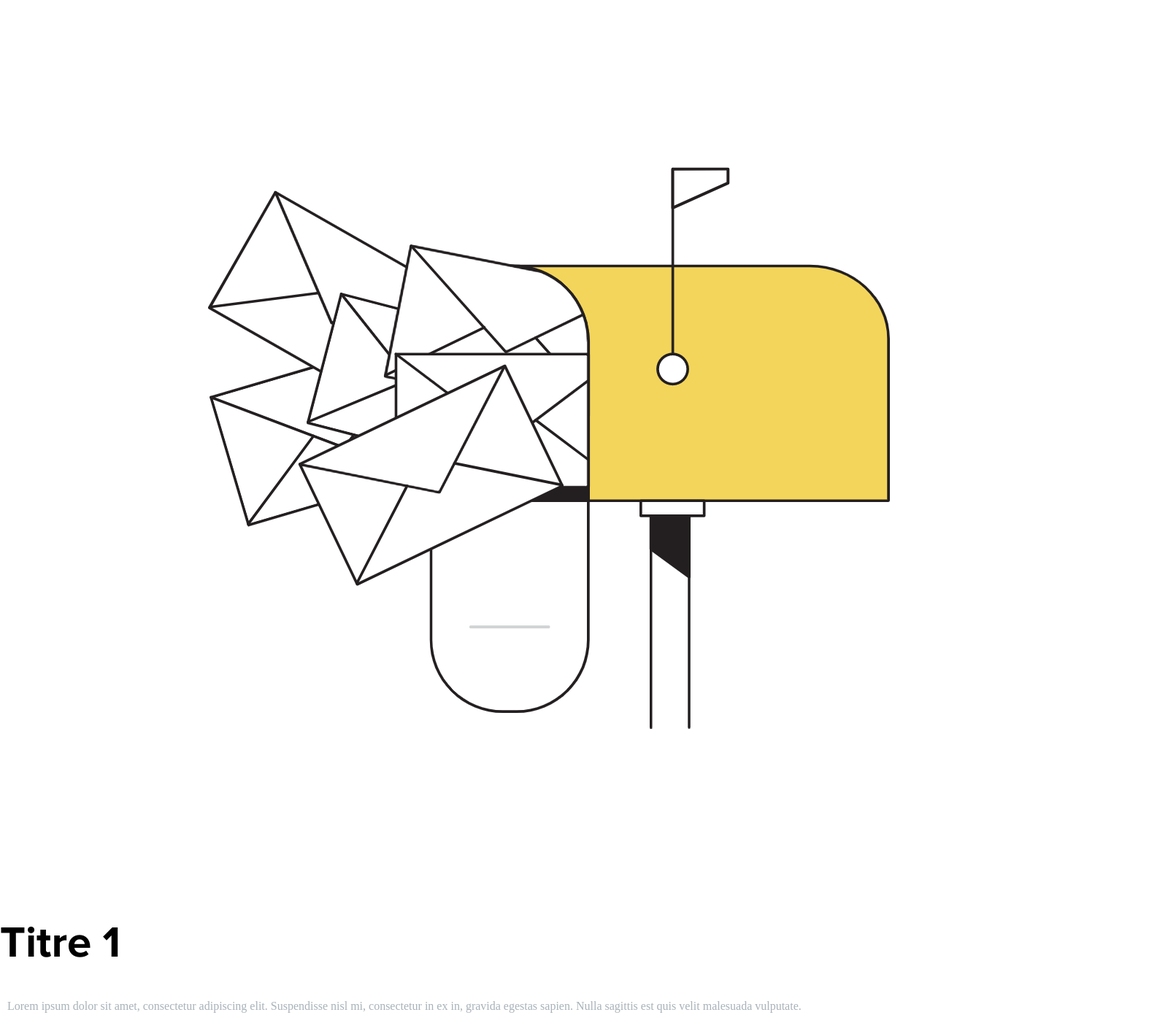
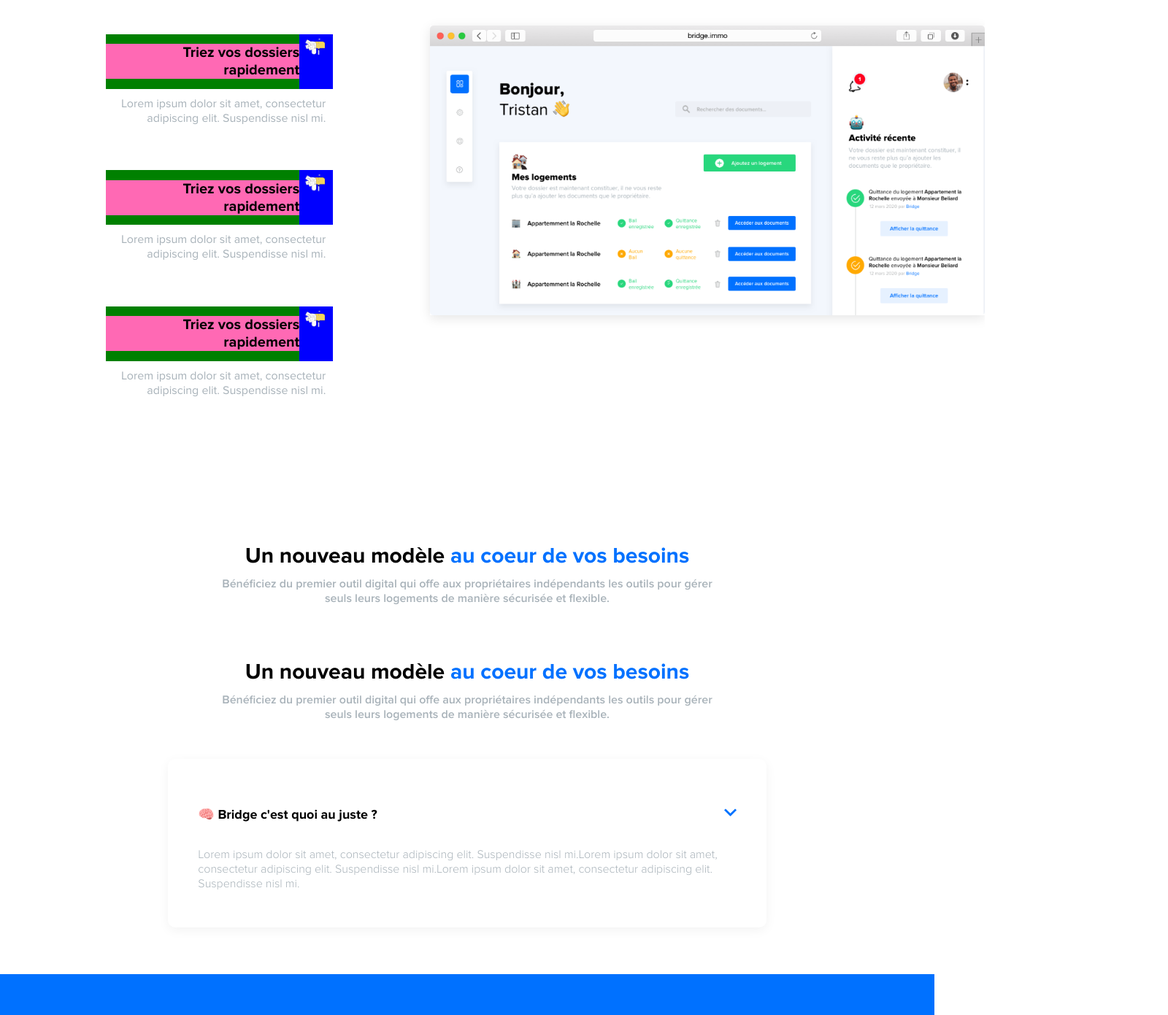
Before and after one commit to bridge-immo/landing, a plain HTML site: page concept.html in a window 1280 px wide. Shown: the part 2640-4031 px from the top of the page at 73% size, 1600 px wide, since content can reach past the window. Drawn offline with nearby package versions, Linux system fonts and the light colour scheme.

Commit message:
Page concept construction 2

```diff
--- a/concept.html
+++ b/concept.html
@@ -150,21 +150,91 @@
       <div class="left-screen-section">
         <div class="card-screen-section">
           <div class="title-line">
+            <h1>Triez vos dossiers rapidement</h1>
             <div class="title-line-image">
               <img src="img/full_inbox_.png" alt="full_inbox_.png" />
             </div>
-            <h1>Titre 1</h1>
           </div>
           <p>
             Lorem ipsum dolor sit amet, consectetur adipiscing elit. Suspendisse
-            nisl mi, consectetur in ex in, gravida egestas sapien. Nulla
-            sagittis est quis velit malesuada vulputate.
+            nisl mi.
+          </p>
+        </div>
+
+        <div class="card-screen-section">
+          <div class="title-line">
+            <h1>Triez vos dossiers rapidement</h1>
+            <div class="title-line-image">
+              <img src="img/full_inbox_.png" alt="full_inbox_.png" />
+            </div>
+          </div>
+          <p>
+            Lorem ipsum dolor sit amet, consectetur adipiscing elit. Suspendisse
+            nisl mi.
+          </p>
+        </div>
+
+        <div class="card-screen-section">
+          <div class="title-line">
+            <h1>Triez vos dossiers rapidement</h1>
+            <div class="title-line-image">
+              <img src="img/full_inbox_.png" alt="full_inbox_.png" />
+            </div>
+          </div>
+          <p>
+            Lorem ipsum dolor sit amet, consectetur adipiscing elit. Suspendisse
+            nisl mi.
           </p>
         </div>
       </div>
       <div class="right-screen-section">
         <div class="right-screen-image">
-          <img src="img/full_inbox_.png" alt="full_inbox_.png" />
+          <img src="img/safari.png" alt="safari.png" />
+        </div>
+      </div>
+    </div>
+
+    <div class="container">
+      <div class="futur-section-concept">
+        <h2 class="constat-title">
+          Un nouveau modèle
+          <span class="text-blue">au coeur de vos besoins</span>
+        </h2>
+        <p class="text-info">
+          Bénéficiez du premier outil digital qui offe aux propriétaires
+          indépendants les outils pour gérer seuls leurs logements de manière
+          sécurisée et flexible.
+        </p>
+      </div>
+
+      <div class="question-section-concept">
+        <h2 class="constat-title">
+          Un nouveau modèle
+          <span class="text-blue">au coeur de vos besoins</span>
+        </h2>
+        <p class="text-info">
+          Bénéficiez du premier outil digital qui offe aux propriétaires
+          indépendants les outils pour gérer seuls leurs logements de manière
+          sécurisée et flexible.
+        </p>
+      </div>
+
+      <div class="faq-box">
+        <div class="question-box-open">
+          <div class="line-question">
+            <h4 class="question-title">
+              🧠 Bridge c'est quoi au juste ?
+            </h4>
+            <div class="down-arrow">
+              <img src="img/down-arrow.png" alt="down-arrow.png" />
+            </div>
+          </div>
+          <p class="anwser">
+            Lorem ipsum dolor sit amet, consectetur adipiscing elit. Suspendisse
+            nisl mi.Lorem ipsum dolor sit amet, consectetur adipiscing elit.
+            Suspendisse nisl mi.Lorem ipsum dolor sit amet, consectetur
+            adipiscing elit. Suspendisse nisl mi.
+          </p>
         </div>
       </div>
     </div>
--- a/css/main.css
+++ b/css/main.css
@@ -909,3 +909,131 @@ p {
   margin-top: 15%;
   margin-bottom: 7%;
 }
+
+.screen-section {
+  margin-right: 0;
+  margin-left: 10%;
+  width: 90%;
+  display: flex;
+  justify-content: space-between;
+  font-family: proxima-nova-regular;
+}
+
+.left-screen-section {
+  align-content: space-between;
+  justify-content: space-between;
+  width: 30%;
+  height: 100%;
+}
+
+.card-screen-section {
+  text-align: right;
+  padding: 5% 5%;
+  border-radius: 10px;
+  background-color: f3f7fd;
+  margin: 5% 0;
+}
+
+.card-screen-section:hover {
+  box-sizing: border-box;
+  text-align: right;
+  padding: 5% 5%;
+  border-radius: 10px;
+  background-color: white;
+  box-shadow: 0px 4px 15px 0px rgba(0, 0, 0, 0.05);
+  cursor: pointer;
+}
+
+.card-screen-section p {
+  text-align: right;
+  font-size: 16px;
+}
+
+.title-line {
+  display: flex;
+  text-align: right;
+  background-color: green;
+}
+
+.title-line h1 {
+  text-align: right;
+  font-size: 20px;
+  background-color: hotpink;
+}
+
+.title-line p {
+  text-align: right;
+  font-size: 16px;
+}
+
+.title-line-image {
+  text-align: right;
+  width: 15%;
+  background-color: blue;
+}
+
+.title-line-image img {
+  text-align: right;
+  width: 100%;
+}
+
+.right-screen-section {
+  width: 60%;
+  padding-top: 2%;
+}
+
+.right-screen-image {
+  width: 110%;
+}
+
+.right-screen-image img {
+  width: 100%;
+  box-shadow: 0px 4px 15px 0px rgba(0, 0, 0, 0.1);
+}
+
+/* Futur section page concept*/
+
+.futur-section-concept {
+  margin-top: 15%;
+  margin-bottom: 7%;
+}
+
+/* FAQ sextion*/
+
+.faq-box {
+  margin: 5% 10%;
+}
+
+.question-box-open {
+  padding: 5% 5%;
+  text-align: left;
+  border-radius: 10px;
+  background-color: white;
+  box-shadow: 0px 4px 15px 0px rgba(0, 0, 0, 0.05);
+}
+
+.line-question {
+  display: flex;
+  flex: 1;
+  justify-content: space-between;
+  align-items: center;
+  width: 100%;
+}
+
+.down-arrow {
+  flex: 0.023;
+}
+
+.down-arrow img {
+  width: 100%;
+}
+
+.question-title {
+  flex: 0.8;
+  font-family: proxima-nova-bold;
+  font-size: 18px;
+}
+
+.anwser {
+  margin-left: 0;
+}
```
Also changed, not shown: img/down-arrow.png (added), img/safari.png (added).
